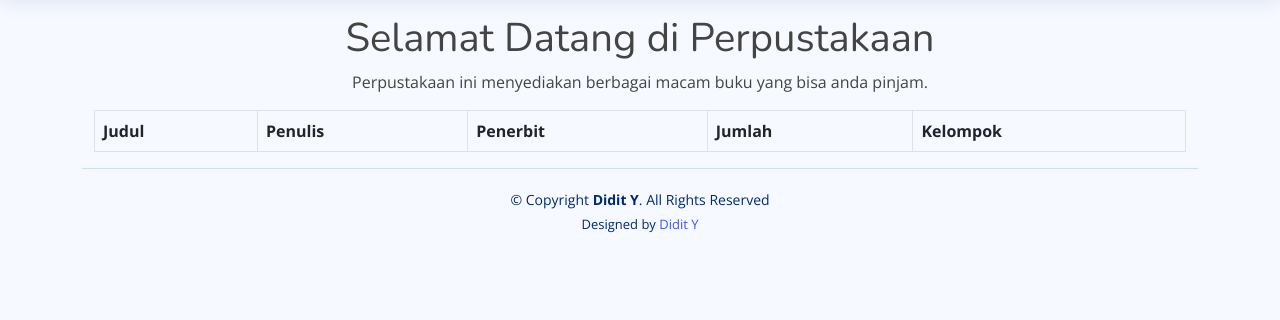
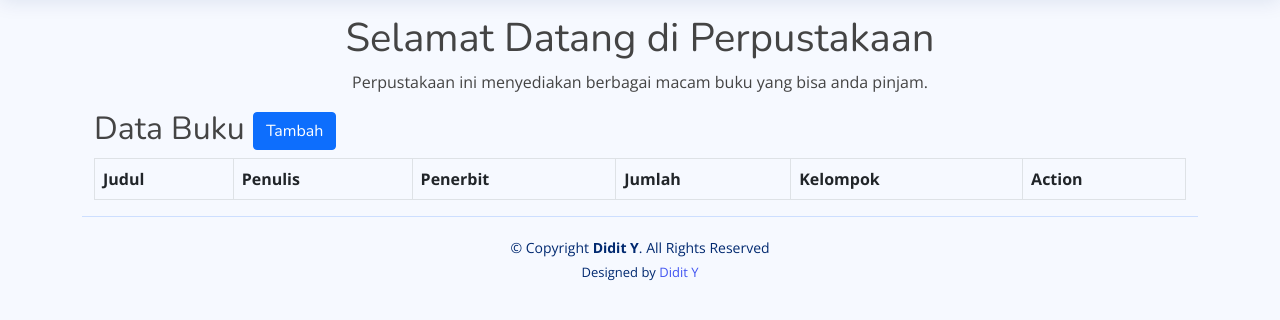
Before and after one commit to artdidit2506/perpustakaan, a Django app: page / in a window 1280 px wide. Shown: the part 60-380 px from the top of the page. Run offline with Django 4.2, Linux system fonts and the light colour scheme; data that the repository does not hold is empty; some libraries are stand-ins or nearby versions.

Commit message:
buat action

```diff
--- a/perpustakaan/templates/perpustakaan/buku.html
+++ b/perpustakaan/templates/perpustakaan/buku.html
@@ -4,6 +4,10 @@
 <div class="container">
     <div class="row">
         <div class="table-responsive">
+            <h2>
+                Data Buku
+                <a class="btn btn-primary" href="{% url 'tambah-buku' %}">Tambah</a>
+            </h2>
             <table class="table table-bordered table-striped">
                 <thead>
                     <tr>
@@ -12,16 +16,18 @@
                         <th>Penerbit</th>
                         <th>Jumlah</th>
                         <th>Kelompok</th>
+                        <th>Action</th>
                     </tr>
                 </thead>
                 <tbody>
                     {% for buku in books %}
                     <tr>
-                        <td>{{ buku.judul }}</td>
+                        <td><a href="{% url 'ubah_buku' buku.id %}">{{buku.judul}}</a></td>
                         <td>{{ buku.penulis }}</td>
                         <td>{{ buku.penerbit }}</td>
                         <td>{{ buku.jumlah }}</td>
                         <td>{{ buku.kelompok_id }}</td>
+                        <td><a href="#" class="btn btn-danger">Hapus</a></td>
                     </tr>
                     {% endfor %}
                 </tbody>
--- a/perpustakaan/urls.py
+++ b/perpustakaan/urls.py
@@ -4,5 +4,6 @@ from .import views
 urlpatterns = [
     path('', views.buku, name='buku'),
     path('penerbit/', views.penerbit, name='penerbit'),
-    path('tambah-buku/', views.tambah_buku, name='tambah-buku')
+    path('tambah-buku/', views.tambah_buku, name='tambah-buku'),
+    path('buku/ubah/<int:id_buku>', views.ubah_buku, name='ubah_buku'),
 ]
--- a/perpustakaan/views.py
+++ b/perpustakaan/views.py
@@ -1,8 +1,28 @@
 from multiprocessing import context
-from django.shortcuts import render
+from django.shortcuts import render, redirect
 from perpustakaan.models import Buku
 from perpustakaan.forms import FormBuku
+from django.contrib import messages
 # Create your views here.
+
+
+def ubah_buku(request, id_buku):
+    buku = Buku.objects.get(id=id_buku)
+    if request.POST:
+        form = FormBuku(request.POST, instance=buku)
+        if form.is_valid():
+            form.save()
+            messages.success(request, 'Data berhasil diubah')
+            return redirect('ubah_buku', id_buku=id_buku)
+
+    else:
+        form = FormBuku(instance=buku)
+        context = {
+            'form': form,
+            'buku': buku,
+        }
+
+    return render(request, 'perpustakaan/ubah-buku.html', context)
 
 
 def buku(request):
```
Also changed, not shown: perpustakaan/templates/perpustakaan/tambah-buku.html (+1 -33 lines), perpustakaan/templates/perpustakaan/ubah-buku.html (added, +29 -0 lines).
